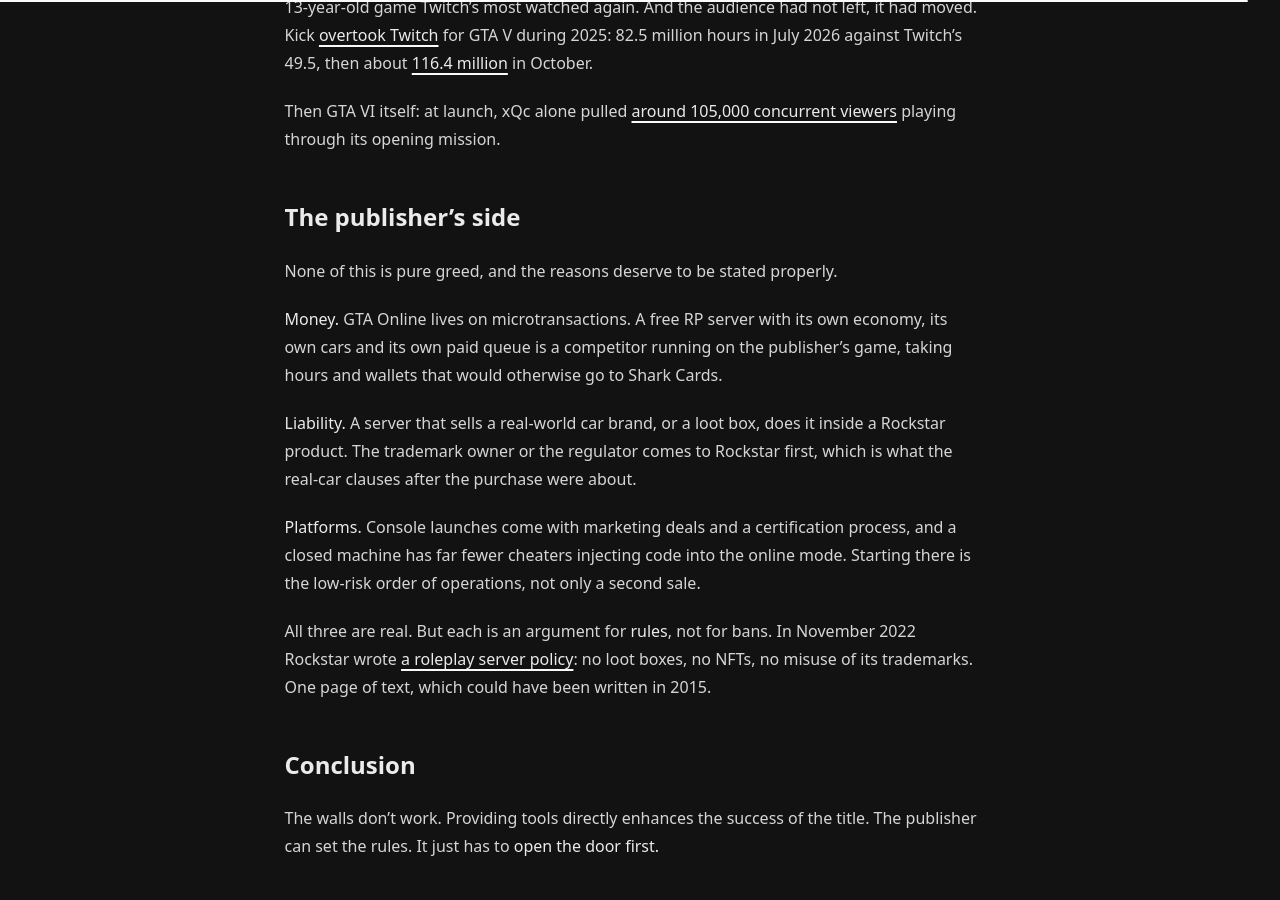
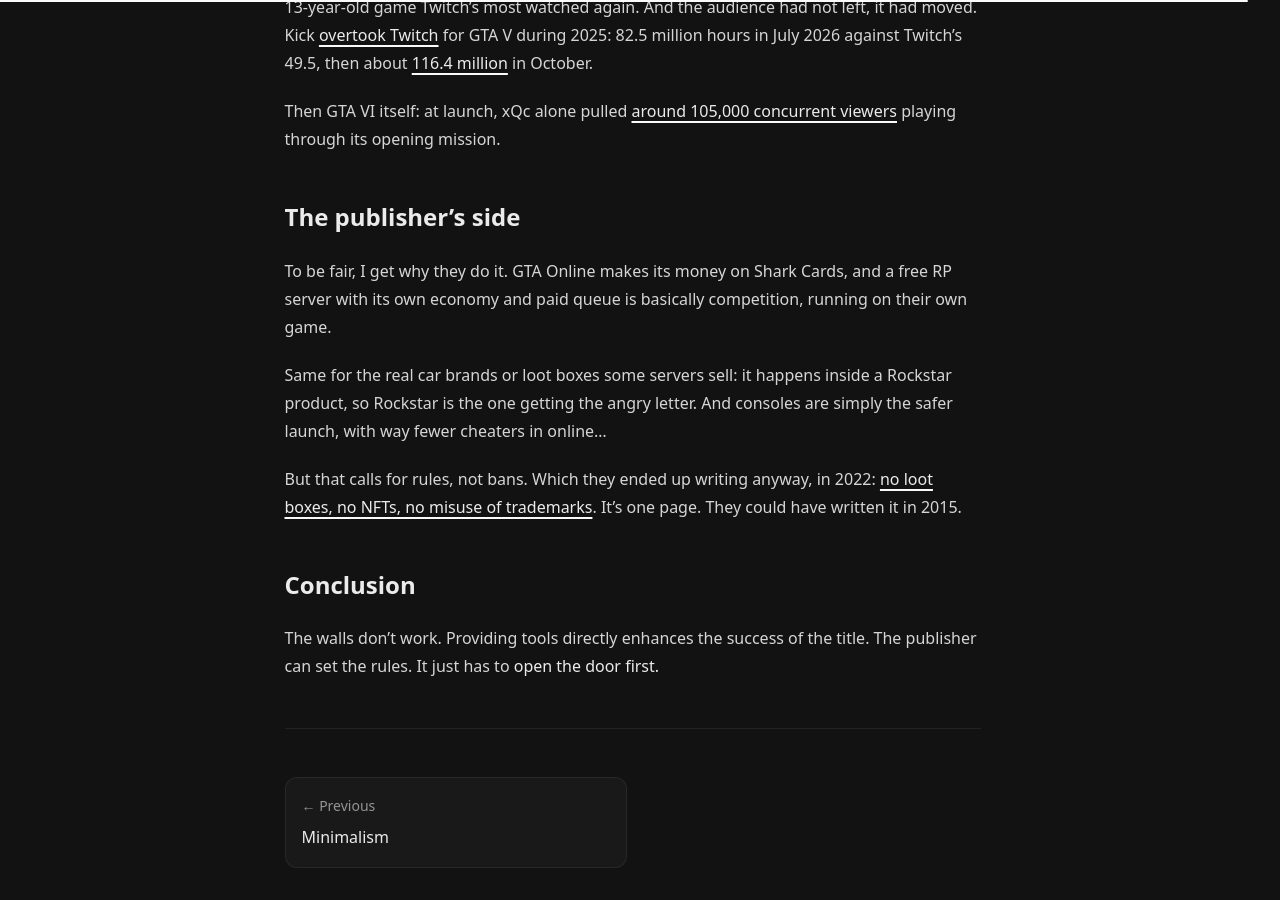
Before and after one commit to h8d13/dontreadthedocs, a Jekyll site: the page built from _notes/modding-wizards.md, in a window 1280 px wide and 900 px high, scrolled down 8192 px. Built offline with Jekyll 4.4.1, drawn with Linux system fonts in a browser that asks for light colours.

Commit message:
misc
Signed-off-by: h8d13 <hadean-eon-dev@proton.me>

```diff
--- a/_notes/modding-wizards.md
+++ b/_notes/modding-wizards.md
@@ -308,24 +308,17 @@ viewers][rp-xqc] playing through its opening mission.
 
 ## The publisher's side
 
-None of this is pure greed, and the reasons deserve to be stated properly.
+To be fair, I get why they do it. GTA Online makes its money on Shark Cards, and
+a free RP server with its own economy and paid queue is basically competition,
+running on their own game.
 
-**Money.** GTA Online lives on microtransactions. A free RP server with its own
-economy, its own cars and its own paid queue is a competitor running on the
-publisher's game, taking hours and wallets that would otherwise go to Shark Cards.
+Same for the real car brands or loot boxes some servers sell: it happens inside a
+Rockstar product, so Rockstar is the one getting the angry letter. And consoles are
+simply the safer launch, with way fewer cheaters in online...
 
-**Liability.** A server that sells a real-world car brand, or a loot box, does it
-inside a Rockstar product. The trademark owner or the regulator comes to Rockstar
-first, which is what the real-car clauses after the purchase were about.
-
-**Platforms.** Console launches come with marketing deals and a certification
-process, and a closed machine has far fewer cheaters injecting code into the online mode.
-Starting there is the low-risk order of operations, not only a second sale.
-
-All three are real. But each is an argument for **rules**, not for bans. In
-November 2022 Rockstar wrote [a roleplay server policy][rp-policy]: no loot boxes,
-no NFTs, no misuse of its trademarks. One page of text, which could have been
-written in 2015.
+But that calls for rules, not bans. Which they ended up writing anyway, in 2022:
+[no loot boxes, no NFTs, no misuse of trademarks][rp-policy]. It's one page.
+They could have written it in 2015.
 
 ## Conclusion
 
```
